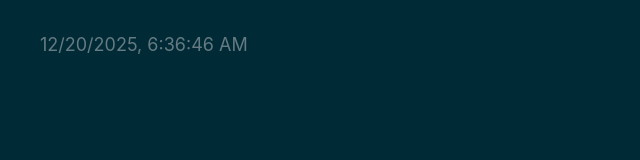
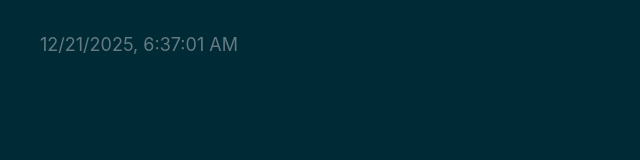
Before and after one commit to web3cave/10-Bankless, a plain HTML site: page index.html in a window 1280 px wide. Shown: the full height of the page, 0-640 px from the left. Drawn offline with Linux system fonts and the light colour scheme.

Commit message:
deploy: 3e1c2b240a0a230ee513abe12c8a84b27938edab

```diff
--- a/index.html
+++ b/index.html
@@ -54,8 +54,8 @@
     <!-- %after-body-begin.html% -->
 
     <footer>
-      <a class="footer-link" href="https://github.com/web3cave/10-Bankless/actions/runs/20390565387">
-        <time id="build-timestamp" datetime="2025-12-20T06:36:46.117Z">2025-12-20T06:36:46.117Z</time>
+      <a class="footer-link" href="https://github.com/web3cave/10-Bankless/actions/runs/20405981284">
+        <time id="build-timestamp" datetime="2025-12-21T06:37:01.446Z">2025-12-21T06:37:01.446Z</time>
       </a>
       <a class="footer-link" href="https://github.com/osmoscraft/osmosfeed">osmosfeed 1.15.1</a>
     </footer>
```
Also changed, not shown: 1 other file.
